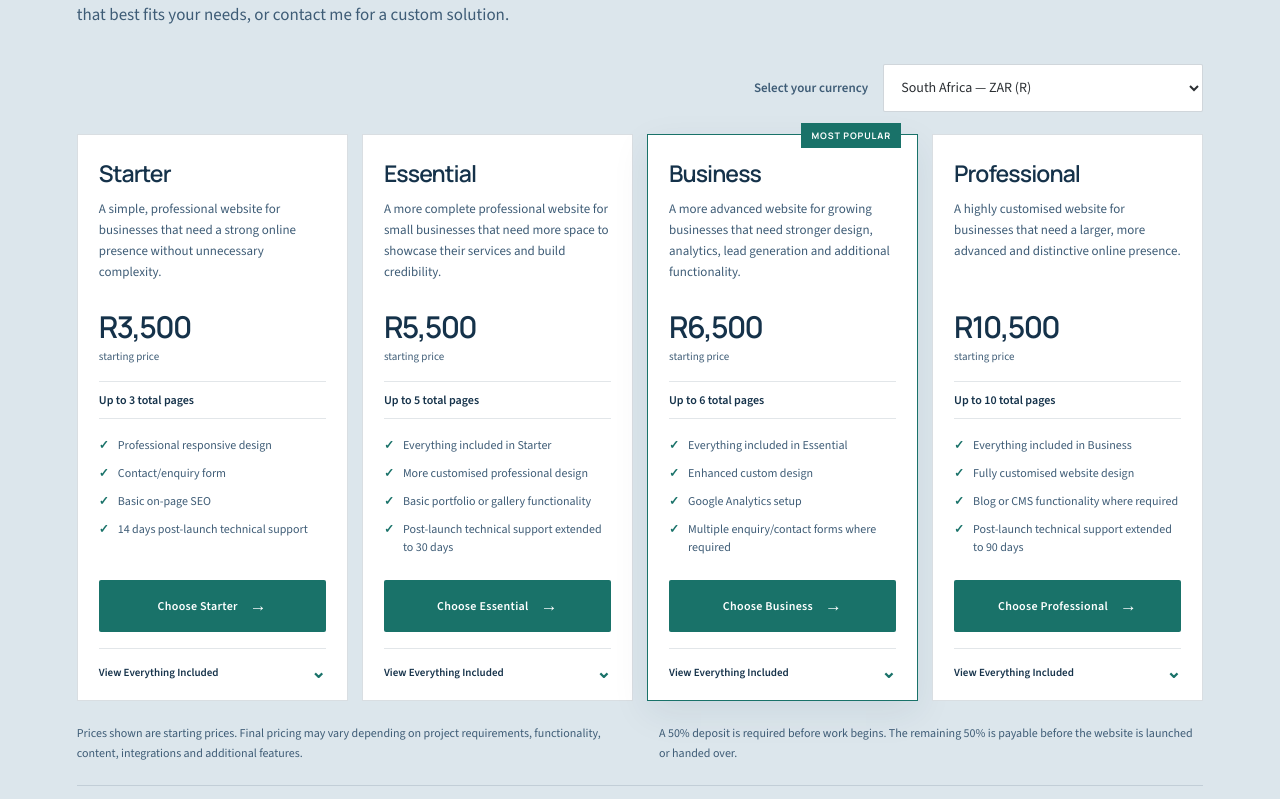
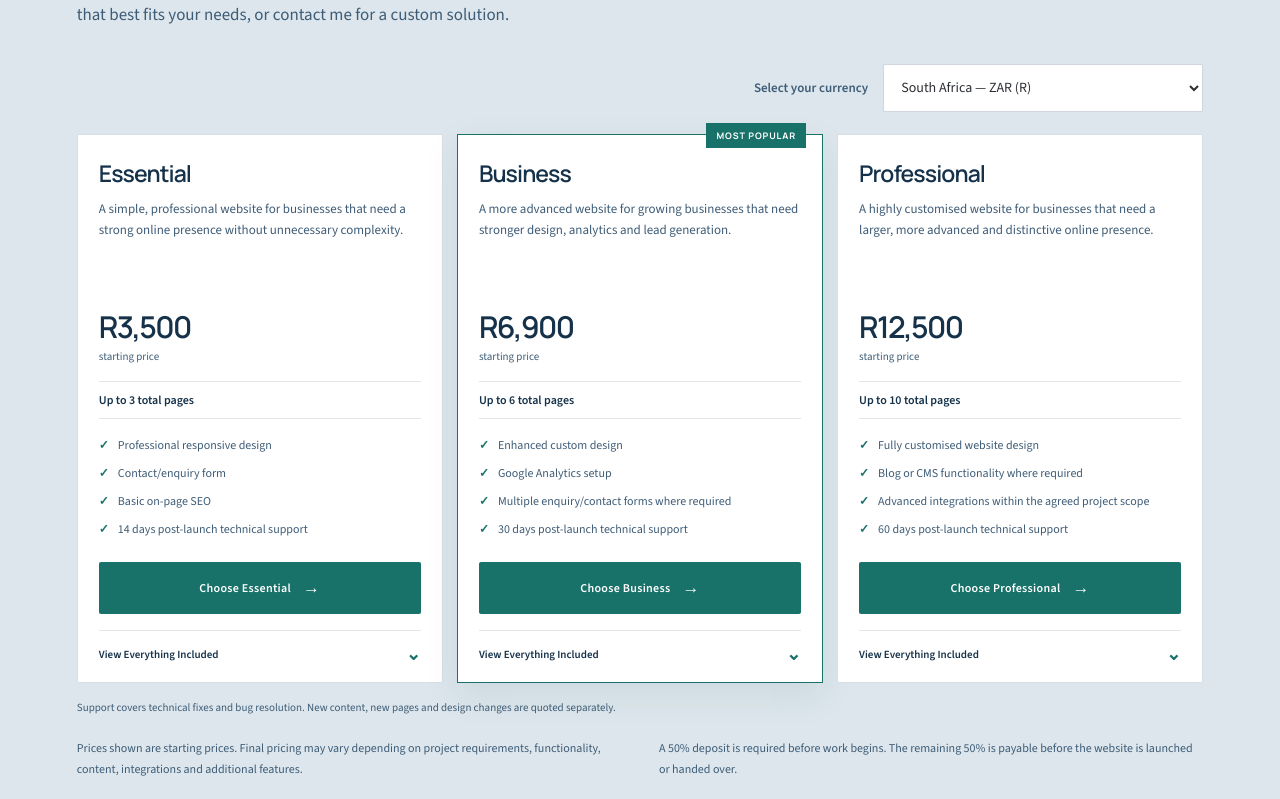
Before and after one commit to monicascrystals-lab/North-Bound-Digital-2.3, a React (Vite) app: page / in a window 1280 px wide. Shown: the part 3700-4499 px from the top of the page. Built offline with nearby package versions, Linux system fonts and the light colour scheme.

Commit message:
Update packages to 3 tiers: Essential, Business, Professional

```diff
--- a/src/components/ContactSection.jsx
+++ b/src/components/ContactSection.jsx
@@ -3,7 +3,6 @@ import SectionHeading from "./SectionHeading.jsx";
 
 const contactEmail = "studio@northbounddigital.co.za";
 const packageOptions = [
-  "Starter Package",
   "Essential Package",
   "Business Package",
   "Professional Package",
--- a/src/components/PackageSection.jsx
+++ b/src/components/PackageSection.jsx
@@ -112,6 +112,10 @@ function PackageSection({ onChoosePackage }) {
             />
           ))}
         </div>
+        <p className="package-support-note">
+          Support covers technical fixes and bug resolution. New content, new
+          pages and design changes are quoted separately.
+        </p>
         <div className="pricing-notes">
           <p>
             Prices shown are starting prices. Final pricing may vary depending
--- a/src/components/PortfolioSection.jsx
+++ b/src/components/PortfolioSection.jsx
@@ -24,7 +24,7 @@ import SectionHeading from "./SectionHeading.jsx";
 
 const brightSparkProject = {
   title: "BrightSpark Electrical",
-  type: "Starter Package • Concept Project",
+  type: "Essential Package • Concept Project",
   images: [
     brightspark1,
     brightspark2,
@@ -37,7 +37,7 @@ const brightSparkProject = {
 
 const stillAndSageProject = {
   title: "Still & Sage Wellness Studio",
-  type: "Essential Package • Concept Project",
+  type: "Business Package • Concept Project",
   images: [
     stillnsage1,
     stillnsage2,
--- a/src/data/packages.js
+++ b/src/data/packages.js
@@ -1,73 +1,90 @@
 // CHANGE PACKAGE FEATURES HERE
-const starterFeatures = [
-  "Professional responsive design",
-  "Mobile, tablet and desktop optimisation",
+const essentialFeatures = [
+  "Professional responsive design across mobile, tablet and desktop",
   "Contact/enquiry form",
-  "Click-to-call button",
-  "Email button",
-  "WhatsApp button",
-  "Domain connection",
-  "SSL / HTTPS setup",
-  "Basic on-page SEO",
-  "Google Search Console setup",
-  "XML sitemap submission",
+  "Click-to-call, email and WhatsApp buttons",
   "Social media links",
+  "Launch setup: domain connection, SSL/HTTPS, Google Search Console and XML sitemap submission",
+  "Basic on-page SEO, including page titles, meta descriptions and headings",
   "Basic performance optimisation",
   "1 revision round",
   "Website launch",
   "14 days post-launch technical support",
 ];
 
-const essentialAdditions = [
-  "More customised professional design",
-  "Improved page layouts",
-  "Additional content sections",
-  "Basic portfolio or gallery functionality",
-  "More space for services and company information",
-  "Revision allowance increased to 2 rounds",
-  "Post-launch technical support extended to 30 days",
+const businessFeatures = [
+  "Enhanced custom design with improved page layouts and additional content sections",
+  "Fully responsive across mobile, tablet and desktop",
+  "Portfolio, gallery or service showcase sections",
+  "Contact/enquiry forms (multiple where required), plus click-to-call, email and WhatsApp buttons",
+  "Social media links",
+  "Conversion-focused calls-to-action",
+  "Launch setup: domain connection, SSL/HTTPS, Google Search Console and XML sitemap submission",
+  "Google Analytics setup",
+  "Enhanced on-page SEO, including page titles, meta descriptions, headings and image descriptions",
+  "Basic third-party integrations (up to 2, e.g. Google Maps or a booking link)",
+  "Subtle animations and interactions",
+  "Enhanced performance optimisation",
+  "2 revision rounds",
+  "Website launch",
+  "30 days post-launch technical support",
 ];
 
-const businessAdditions = [
-  "Enhanced custom design",
+const professionalFeatures = [
+  "Fully customised website design",
+  "Fully responsive across mobile, tablet and desktop",
+  "Advanced content sections and portfolio/gallery or service showcase",
+  "Advanced enquiry forms, plus click-to-call, email and WhatsApp buttons",
+  "Social media links",
+  "Conversion-focused calls-to-action",
+  "Advanced animations and interactions",
+  "Blog or CMS functionality where required",
+  "Advanced integrations within the agreed project scope (up to 4)",
+  "Launch setup: domain connection, SSL/HTTPS, Google Search Console and XML sitemap submission",
   "Google Analytics setup",
-  "Enhanced on-page SEO",
-  "SEO page titles and meta descriptions",
-  "Portfolio, gallery or service showcase sections",
-  "Multiple enquiry/contact forms where required",
-  "Basic third-party integrations",
-  "Enhanced performance optimisation",
-  "More advanced animations and interactions",
-  "Conversion-focused calls-to-action",
-  "Post-launch technical support extended to 60 days",
-];
-
-const professionalAdditions = [
-  "Fully customised website design",
-  "Advanced animations and interactions",
-  "Advanced enquiry forms",
-  "Advanced content sections",
-  "Blog or CMS functionality where required",
-  "Advanced integrations within the agreed project scope",
-  "Advanced SEO foundations",
-  "Structured data / schema setup where appropriate",
+  "Advanced SEO foundations, including structured data/schema setup where appropriate",
   "Enhanced accessibility optimisation",
+  "Advanced performance optimisation",
   "Priority project support",
-  "Revision allowance increased to 3 rounds",
-  "Post-launch technical support extended to 90 days",
+  "3 revision rounds",
+  "Website launch",
+  "60 days post-launch technical support",
 ];
 
 // CHANGE PACKAGE PRICES HERE
 const packagePrices = {
-  Starter: { ZAR: 3500, USD: 950, GBP: 795, EUR: 900, AUD: 1450, NZD: 1550, CAD: 1250 },
-  Essential: { ZAR: 5500, USD: 1450, GBP: 1195, EUR: 1350, AUD: 2200, NZD: 2350, CAD: 1950 },
-  Business: { ZAR: 6500, USD: 1750, GBP: 1450, EUR: 1650, AUD: 2650, NZD: 2850, CAD: 2350 },
-  Professional: { ZAR: 10500, USD: 2950, GBP: 2450, EUR: 2750, AUD: 4450, NZD: 4750, CAD: 3950 },
+  Essential: {
+    ZAR: 3500,
+    USD: 950,
+    GBP: 795,
+    EUR: 900,
+    AUD: 1450,
+    NZD: 1550,
+    CAD: 1250,
+  },
+  Business: {
+    ZAR: 6900,
+    USD: 1850,
+    GBP: 1550,
+    EUR: 1750,
+    AUD: 2800,
+    NZD: 3000,
+    CAD: 2450,
+  },
+  Professional: {
+    ZAR: 12500,
+    USD: 3500,
+    GBP: 2950,
+    EUR: 3300,
+    AUD: 5250,
+    NZD: 5650,
+    CAD: 4650,
+  },
 };
 
 const packageDefinitions = [
   {
-    name: "Starter",
+    name: "Essential",
     description:
       "A simple, professional website for businesses that need a strong online presence without unnecessary complexity.",
     pages: "Up to 3 total pages",
@@ -77,40 +94,23 @@ const packageDefinitions = [
       "Basic on-page SEO",
       "14 days post-launch technical support",
     ],
-    features: starterFeatures,
-    includesHeading: "Everything included",
-    supportPeriod: "14 days post-launch technical support",
-  },
-  {
-    name: "Essential",
-    description:
-      "A more complete professional website for small businesses that need more space to showcase their services and build credibility.",
-    pages: "Up to 5 total pages",
-    highlights: [
-      "Everything included in Starter",
-      "More customised professional design",
-      "Basic portfolio or gallery functionality",
-      "Post-launch technical support extended to 30 days",
-    ],
-    features: essentialAdditions,
-    includesHeading: "Includes all Starter features, plus these upgrades",
-    supportPeriod: "Post-launch technical support extended to 30 days",
+    features: essentialFeatures,
+    includesHeading: "Included features",
   },
   {
     name: "Business",
     description:
-      "A more advanced website for growing businesses that need stronger design, analytics, lead generation and additional functionality.",
+      "A more advanced website for growing businesses that need stronger design, analytics and lead generation.",
     pages: "Up to 6 total pages",
     badge: "Most Popular",
     highlights: [
-      "Everything included in Essential",
       "Enhanced custom design",
       "Google Analytics setup",
       "Multiple enquiry/contact forms where required",
+      "30 days post-launch technical support",
     ],
-    features: businessAdditions,
-    includesHeading: "Includes all Essential features, plus these upgrades",
-    supportPeriod: "Post-launch technical support extended to 60 days",
+    features: businessFeatures,
+    includesHeading: "Included features",
   },
   {
     name: "Professional",
@@ -118,14 +118,13 @@ const packageDefinitions = [
       "A highly customised website for businesses that need a larger, more advanced and distinctive online presence.",
     pages: "Up to 10 total pages",
     highlights: [
-      "Everything included in Business",
       "Fully customised website design",
       "Blog or CMS functionality where required",
-      "Post-launch technical support extended to 90 days",
+      "Advanced integrations within the agreed project scope",
+      "60 days post-launch technical support",
     ],
-    features: professionalAdditions,
-    includesHeading: "Includes all Business features, plus these upgrades",
-    supportPeriod: "Post-launch technical support extended to 90 days",
+    features: professionalFeatures,
+    includesHeading: "Included features",
   },
 ];
 
--- a/src/styles.css
+++ b/src/styles.css
@@ -1494,7 +1494,7 @@ a:focus-visible {
 
 .package-grid {
   display: grid;
-  grid-template-columns: repeat(4, minmax(0, 1fr));
+  grid-template-columns: repeat(3, minmax(0, 1fr));
   align-items: stretch;
   gap: 14px;
 }
@@ -1658,6 +1658,13 @@ a:focus-visible {
   margin: 18px 0 13px;
   color: var(--navy);
   font: 600 12px/1.4 var(--heading-font);
+}
+
+.package-support-note {
+  margin: 16px 0 0;
+  color: var(--slate);
+  font-size: 11px;
+  line-height: 1.6;
 }
 
 .check-list {
@@ -1930,6 +1937,12 @@ a:focus-visible {
     gap: 18px;
   }
 
+  .package-grid > .package-card:last-child {
+    grid-column: 1 / -1;
+    width: calc(50% - 9px);
+    justify-self: center;
+  }
+
   .package-description {
     min-height: 0;
   }
@@ -2011,6 +2024,11 @@ a:focus-visible {
   .service-grid,
   .package-grid {
     grid-template-columns: 1fr;
+  }
+
+  .package-grid > .package-card:last-child {
+    grid-column: auto;
+    width: 100%;
   }
 
   .service-card {
```
Also changed, not shown: 4 other files (tests, documents, lock files or other folders).
